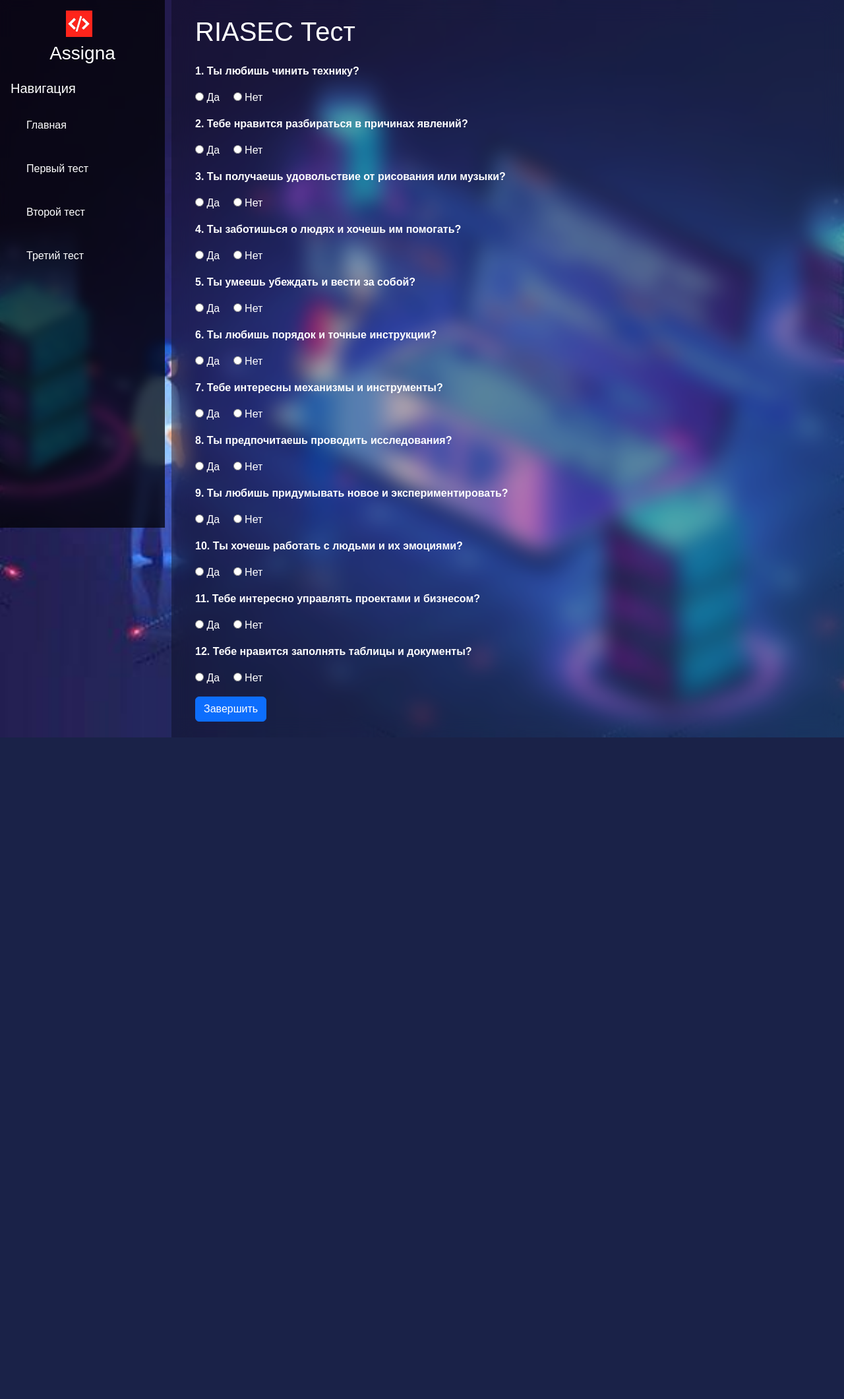
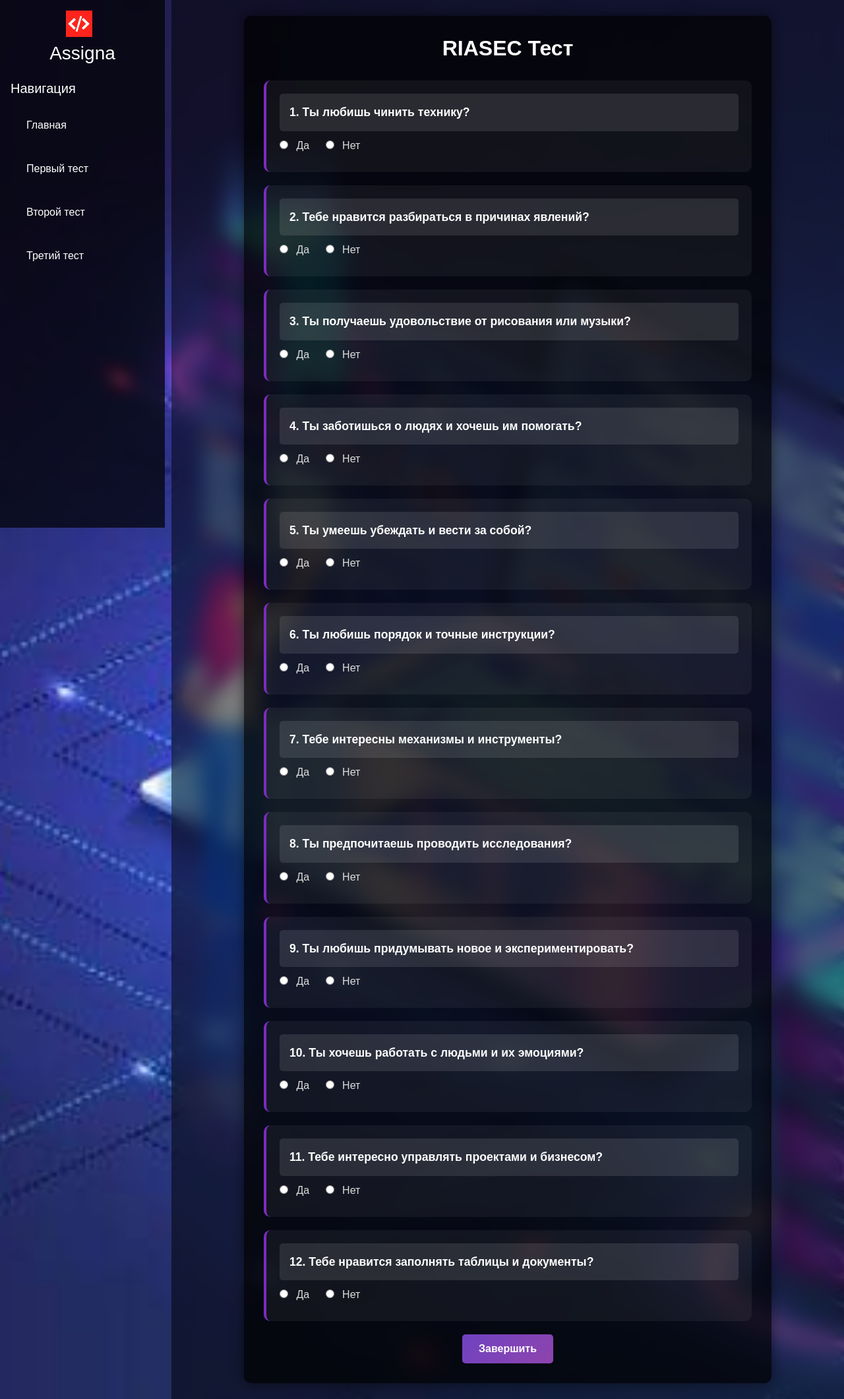
Before and after one commit to brshkins/case, a Django app: page /test1/ in a window 1280 px wide. Shown: the whole page at 66% size. Before the commit the page ends 1118 px from the top, so only its background shows below. Run offline with Django 5.2, Linux system fonts and the light colour scheme; some libraries are stand-ins or nearby versions.

Commit message:
изменена страница с 1 тестом

```diff
--- a/Assigna/main/templates/main/test1.html
+++ b/Assigna/main/templates/main/test1.html
@@ -1,97 +1,27 @@
 {% extends 'main/layout.html' %}
-{% block title %}RIASEC Test{% endblock %}
+{% load static %}
+
+{% block title %}RIASEC Тест{% endblock %}
+{% block background_class %}test1-background{% endblock %}
 
 {% block main %}
-<div class="container">
-  <h1 class="mb-4">RIASEC Тест</h1>
-  <form method="post">
+<div class="container test1-form-container">
+  <h1>RIASEC Тест</h1>
+  <form method="post" class="test1-form">
     {% csrf_token %}
 
-    <div class="mb-3">
-      <p><strong>1. Ты любишь чинить технику?</strong></p>
-      <input type="hidden" name="letter_1" value="R">
-      <label><input type="radio" name="answer_1" value="Да" required> Да</label>
-      <label class="ms-3"><input type="radio" name="answer_1" value="Нет" required> Нет</label>
+    {% for num, q in questions.items %}
+    <div class="test-question">
+      <p><strong>{{ num }}. {{ q.text }}</strong></p>
+      <div class="test-options">
+        <label><input type="radio" name="answer_{{ num }}" value="Да" required> Да</label>
+        <label><input type="radio" name="answer_{{ num }}" value="Нет"> Нет</label>
+      </div>
+      <input type="hidden" name="letter_{{ num }}" value="{{ q.letter }}">
     </div>
+    {% endfor %}
 
-    <div class="mb-3">
-      <p><strong>2. Тебе нравится разбираться в причинах явлений?</strong></p>
-      <input type="hidden" name="letter_2" value="I">
-      <label><input type="radio" name="answer_2" value="Да" required> Да</label>
-      <label class="ms-3"><input type="radio" name="answer_2" value="Нет" required> Нет</label>
-    </div>
-
-    <div class="mb-3">
-      <p><strong>3. Ты получаешь удовольствие от рисования или музыки?</strong></p>
-      <input type="hidden" name="letter_3" value="A">
-      <label><input type="radio" name="answer_3" value="Да" required> Да</label>
-      <label class="ms-3"><input type="radio" name="answer_3" value="Нет" required> Нет</label>
-    </div>
-
-    <div class="mb-3">
-      <p><strong>4. Ты заботишься о людях и хочешь им помогать?</strong></p>
-      <input type="hidden" name="letter_4" value="S">
-      <label><input type="radio" name="answer_4" value="Да" required> Да</label>
-      <label class="ms-3"><input type="radio" name="answer_4" value="Нет" required> Нет</label>
-    </div>
-
-    <div class="mb-3">
-      <p><strong>5. Ты умеешь убеждать и вести за собой?</strong></p>
-      <input type="hidden" name="letter_5" value="E">
-      <label><input type="radio" name="answer_5" value="Да" required> Да</label>
-      <label class="ms-3"><input type="radio" name="answer_5" value="Нет" required> Нет</label>
-    </div>
-
-    <div class="mb-3">
-      <p><strong>6. Ты любишь порядок и точные инструкции?</strong></p>
-      <input type="hidden" name="letter_6" value="C">
-      <label><input type="radio" name="answer_6" value="Да" required> Да</label>
-      <label class="ms-3"><input type="radio" name="answer_6" value="Нет" required> Нет</label>
-    </div>
-
-    <div class="mb-3">
-      <p><strong>7. Тебе интересны механизмы и инструменты?</strong></p>
-      <input type="hidden" name="letter_7" value="R">
-      <label><input type="radio" name="answer_7" value="Да" required> Да</label>
-      <label class="ms-3"><input type="radio" name="answer_7" value="Нет" required> Нет</label>
-    </div>
-
-    <div class="mb-3">
-      <p><strong>8. Ты предпочитаешь проводить исследования?</strong></p>
-      <input type="hidden" name="letter_8" value="I">
-      <label><input type="radio" name="answer_8" value="Да" required> Да</label>
-      <label class="ms-3"><input type="radio" name="answer_8" value="Нет" required> Нет</label>
-    </div>
-
-    <div class="mb-3">
-      <p><strong>9. Ты любишь придумывать новое и экспериментировать?</strong></p>
-      <input type="hidden" name="letter_9" value="A">
-      <label><input type="radio" name="answer_9" value="Да" required> Да</label>
-      <label class="ms-3"><input type="radio" name="answer_9" value="Нет" required> Нет</label>
-    </div>
-
-    <div class="mb-3">
-      <p><strong>10. Ты хочешь работать с людьми и их эмоциями?</strong></p>
-      <input type="hidden" name="letter_10" value="S">
-      <label><input type="radio" name="answer_10" value="Да" required> Да</label>
-      <label class="ms-3"><input type="radio" name="answer_10" value="Нет" required> Нет</label>
-    </div>
-
-    <div class="mb-3">
-      <p><strong>11. Тебе интересно управлять проектами и бизнесом?</strong></p>
-      <input type="hidden" name="letter_11" value="E">
-      <label><input type="radio" name="answer_11" value="Да" required> Да</label>
-      <label class="ms-3"><input type="radio" name="answer_11" value="Нет" required> Нет</label>
-    </div>
-
-    <div class="mb-3">
-      <p><strong>12. Тебе нравится заполнять таблицы и документы?</strong></p>
-      <input type="hidden" name="letter_12" value="C">
-      <label><input type="radio" name="answer_12" value="Да" required> Да</label>
-      <label class="ms-3"><input type="radio" name="answer_12" value="Нет" required> Нет</label>
-    </div>
-
-    <button type="submit" class="btn btn-primary">Завершить</button>
+    <button type="submit" class="test-submit-btn">Завершить</button>
   </form>
 </div>
 {% endblock %}
--- a/Assigna/static/main/css/main.css
+++ b/Assigna/static/main/css/main.css
@@ -275,3 +275,60 @@
   transform: translateY(-2px);
   box-shadow: 0 6px 18px rgba(0, 0, 0, 0.3);
 }
+
+/* Улучшенный стиль для вопросов теста */
+.test1-form-container h1 {
+  font-size: 2rem;
+  font-weight: 700;
+  text-align: center;
+  margin-bottom: 30px;
+  color: #ffffff;
+  text-shadow: 0 1px 3px rgba(0, 0, 0, 0.5);
+}
+
+.test-question {
+  background-color: rgba(255, 255, 255, 0.05);
+  padding: 20px;
+  border-radius: 10px;
+  margin-bottom: 20px;
+  border-left: 4px solid #7B2CBF;
+}
+
+.test-question p {
+  font-size: 1.1rem;
+  margin-bottom: 10px;
+  color: #ffffff;
+}
+
+/* Стилизация радиокнопок */
+.test-options label {
+  display: inline-block;
+  margin-right: 20px;
+  font-weight: 500;
+  cursor: pointer;
+  color: #ddd;
+}
+
+.test-options input[type="radio"] {
+  margin-right: 8px;
+  accent-color: #7B2CBF;
+}
+
+/* Кнопка отправки */
+.test-submit-btn {
+  background: linear-gradient(135deg, #6f42c1, #8e44ad);
+  border: none;
+  padding: 12px 24px;
+  color: white;
+  font-weight: 600;
+  border-radius: 8px;
+  display: block;
+  margin: 30px auto 0;
+  transition: all 0.3s ease;
+}
+
+.test-submit-btn:hover {
+  background: linear-gradient(135deg, #8e44ad, #6f42c1);
+  transform: translateY(-2px);
+  box-shadow: 0 6px 18px rgba(0, 0, 0, 0.3);
+}
```
Also changed, not shown: Assigna/main/templates/main/test1_result.html (+18 -9 lines).
